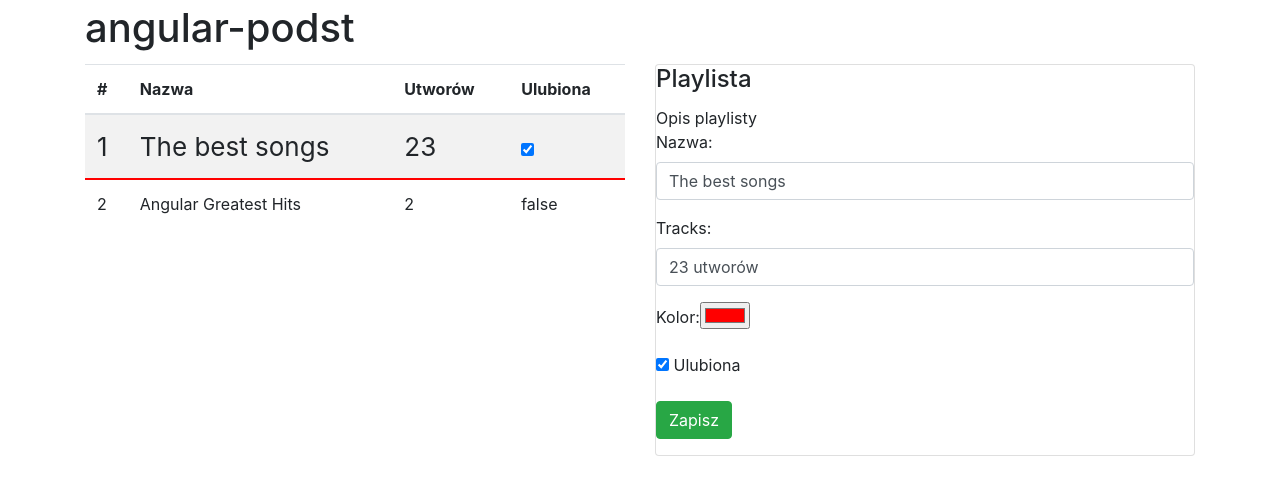
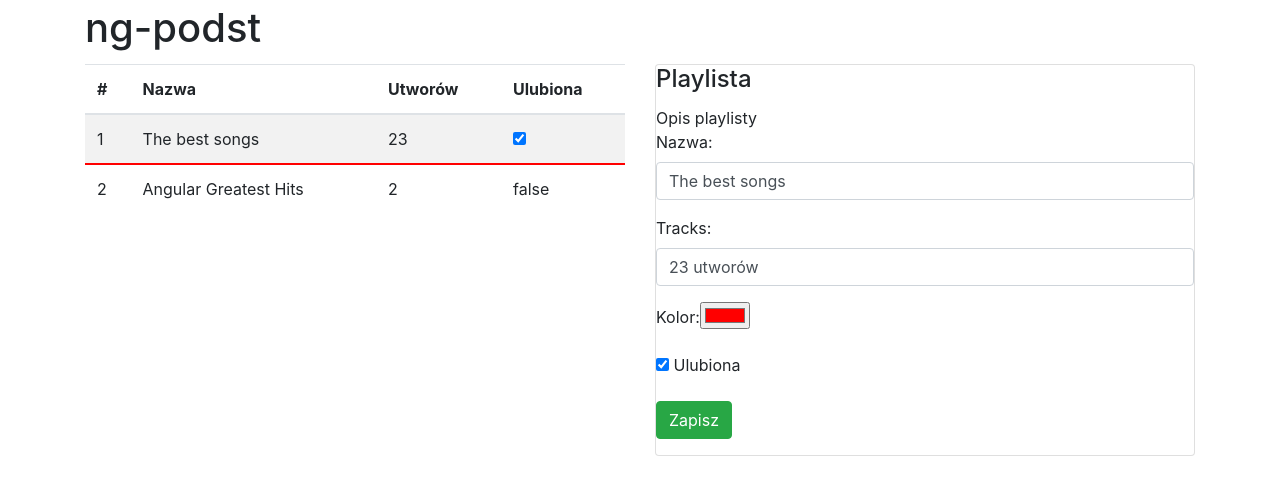
Before and after one commit to michaljankowski86/angular_podst_eduweb, an Angular app: page / in a window 1280 px wide. Shown: the top 492 px of the page. Built offline with nearby package versions, Linux system fonts and the light colour scheme.

Commit message:
dynamic classes, styles and ngModel directives

```diff
--- a/src/app/app.component.html
+++ b/src/app/app.component.html
@@ -27,18 +27,16 @@
         <tbody>
           <tr
             class="playlist-row"
+            [ngClass]="{ 'table-active': selected == playlist }"
+            [ngStyle]="{ borderBottomColor: playlist.color }"
             [style.borderBottomColor]="playlist.color"
-            [style.fontSize.px]="size"
+            (click)="selected = playlist"
           >
             <td>1</td>
             <td>{{ playlist.name }}</td>
             <td>23</td>
             <td>
-              <input
-                type="checkbox"
-                [checked]="playlist.favourite"
-                (change)="playlist.favourite = $event.target.checked"
-              />
+              <input type="checkbox" [(ngModel)]="playlist.favourite" />
             </td>
           </tr>
           <tr>
@@ -62,8 +60,7 @@
             <label>Nazwa:</label>
             <input
               type="text"
-              [value]="playlist.name"
-              (keyup)="playlist.name = $event.target.value"
+              [(ngModel)]="playlist.name"
               class="form-control"
             />
           </div>
@@ -77,19 +74,11 @@
           </div>
           <div class="form-group">
             <label>Kolor:</label>
-            <input
-              type="color"
-              [value]="playlist.color"
-              (change)="playlist.color = $event.target.value"
-            />
+            <input type="color" [(ngModel)]="playlist.color" />
           </div>
           <div class="form-group">
             <label>
-              <input
-                type="checkbox"
-                [checked]="playlist.favourite"
-                (change)="playlist.favourite = $event.target.checked"
-              />
+              <input type="checkbox" [(ngModel)]="playlist.favourite" />
               Ulubiona</label
             >
           </div>
--- a/src/app/app.component.ts
+++ b/src/app/app.component.ts
@@ -6,7 +6,9 @@ import { Component } from '@angular/core';
   styleUrls: ['./app.component.scss'],
 })
 export class AppComponent {
-  title = 'angular-podst';
+  title = 'ng-podst';
+
+  selected = null;
 
   constructor() {}
 
```
Also changed, not shown: src/app/app.module.ts (+6 -9 lines).
